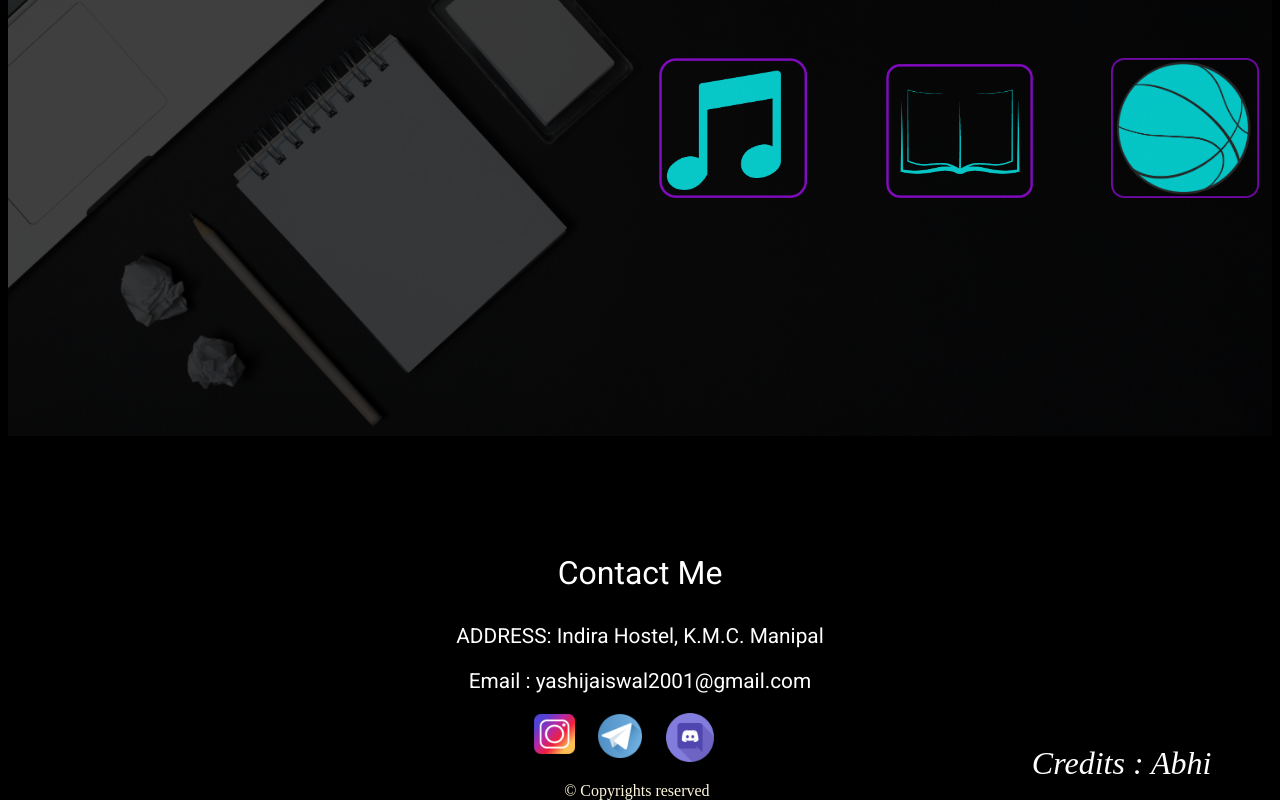
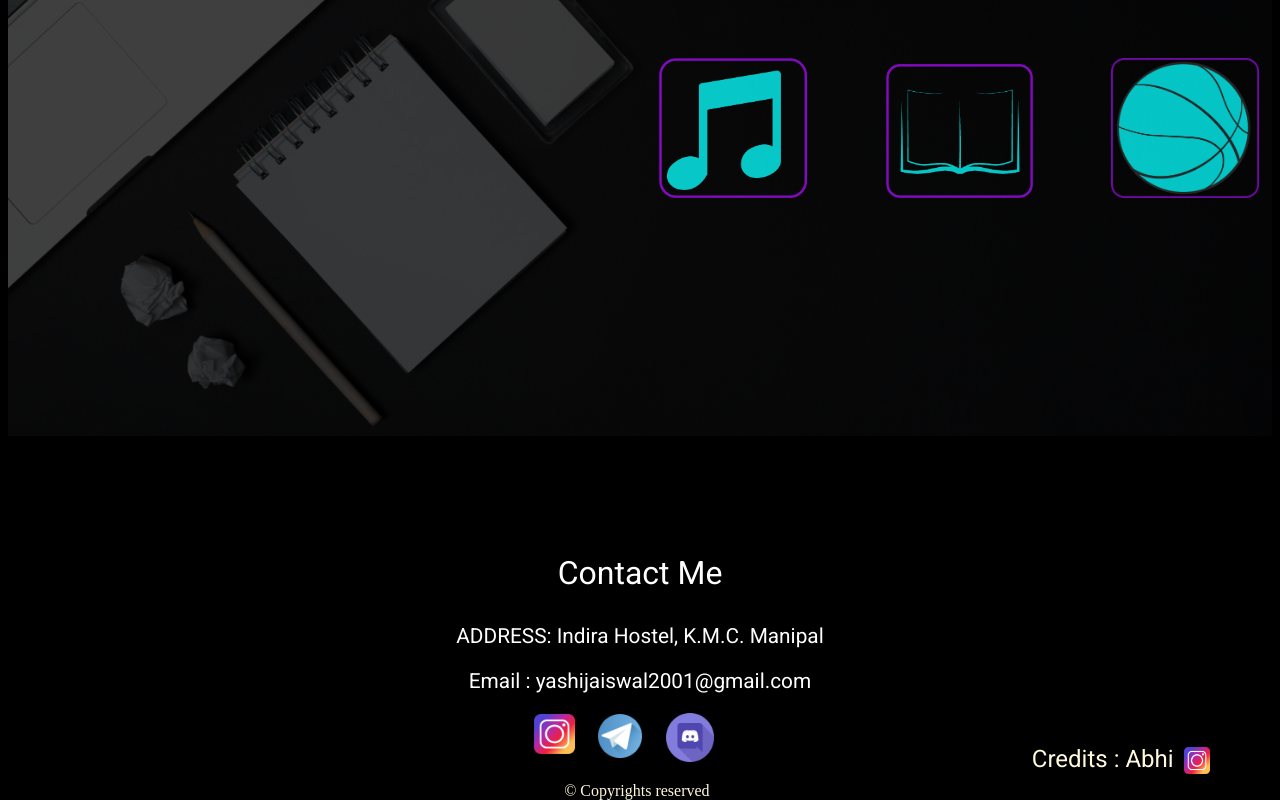
Before and after one commit to idyllicayush/secretdoc, a plain HTML site: page index.htm in a window 1280 px wide. Shown: the part 2750-3550 px from the top of the page. Drawn offline with Linux system fonts and the light colour scheme.

Commit message:
Update index.htm

```diff
--- a/index.htm
+++ b/index.htm
@@ -259,9 +259,14 @@ body{
     padding: 0% 0% 0% 44%;
 }
 #cred{
-    font-style: italic;
+    font-family: 'Roboto', sans-serif;
+    color: cornsilk;
     margin: -71px 0px 0px 81%;
-    font-size: 200%;
+    font-size: 150%;
+}
+#my{
+    margin-top: -2%;
+    padding: 0% 0% 0% 93%;
 }
 </style>
 </head>
@@ -359,7 +364,8 @@ body{
         <p id="n3"><a href="https://web.telegram.org/k/#@Expelliarmus08" target="_blank"><img src ="tele.png" width=6.5%></a></p>
         <p id="n4"><img src ="ds.png" width=8%></p>
         <p id="copy">© Copyrights reserved</p>
-        <p id="cred"><a href="https://www.instagram.com/idyllic_abhi_17/" target="_blank">Credits : Abhi</a></p>
+        <p id="cred">Credits : Abhi</a></p>
+        <p id="my"><a href="https://www.instagram.com/idyllic_abhi_17/" target="_blank"><img src ="igg.png" width=30%></a></p>
     </div>
 
 </body>
```
